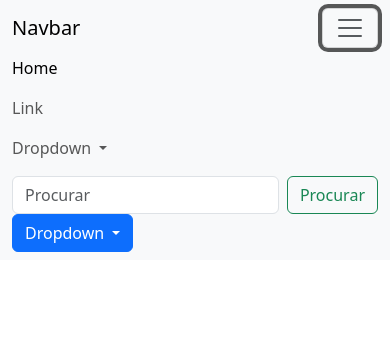
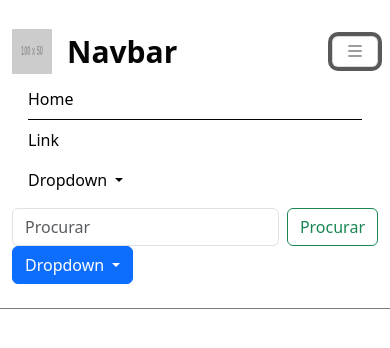
Before and after one commit to lgoebel/estudoBootstrap, a plain HTML site: page pagina02.html in a window 390 px wide. Both pictures are taken after a click on the button "Toggle navigation". Drawn offline with nearby package versions, Linux system fonts and the light colour scheme; placeholder pictures from the web are drawn by us.

Commit message:
Modificações

```diff
--- a/pagina02.html
+++ b/pagina02.html
@@ -1,41 +1,57 @@
 <!DOCTYPE html>
 <html lang="en">
 <head>
-  <meta charset="UTF-8">
-  <meta name="viewport" content="width=device-width, initial-scale=1.0">
-  <title>Pagina Principal</title>
-  <!--CDN BOOTSTRAP-->
-  <link href="https://cdn.jsdelivr.net/npm/bootstrap@5.3.0-alpha3/dist/css/bootstrap.min.css" rel="stylesheet">
+    <meta charset="UTF-8">
+    <meta name="viewport" content="width=device-width, initial-scale=1.0">
+    <title>Segunda Pagina</title>
+    <!--CDN BOOTSTRAP-->
+    <link href="https://cdn.jsdelivr.net/npm/bootstrap@5.3.0-alpha3/dist/css/bootstrap.min.css" rel="stylesheet">
+    <!--CDN ICONS BOOTSTRAP-->
+    <link rel="stylesheet" href="https://cdn.jsdelivr.net/npm/bootstrap-icons@1.11.3/font/bootstrap-icons.min.css">
+    <!--FONTE-->
+    <!--CSS PROJETO-->
+    <link rel="stylesheet" href="style.css">
 </head>
 <body>
+    <!--JS BOOSTRAP-->
     <script src="https://cdn.jsdelivr.net/npm/bootstrap@5.3.0-alpha3/dist/js/bootstrap.bundle.min.js"></script>
 
     <header>
-        <nav class="navbar navbar-expand-lg bg-body-tertiary">
-            <div class="container-fluid">
-                <a class="navbar-brand" href="#">Navbar</a>
+        <!--NAVBAR-->
+        <nav class="navbar navbar-expand-lg fixed-top bg-primary-color" id="navbar">
+            <div class="container py-3">
+                <a class="navbar-brand primary-color" href="#">
+                    <img src="http://via.placeholder.com/100x50">
+                    <span>Navbar</span>
+                </a>
                 <!-- Botão Toggler -->
-                <button class="navbar-toggler" typer="button" data-bs-toggle="collapse"
-                 data-bs-target="#navbarSupportedContent">
-                    <span class="navbar-toggler-icon"></span>
+                <button class="navbar-toggler"
+                    typer="button"
+                    data-bs-toggle="collapse"
+                    data-bs-target="#navbar-items"
+                    aria-controls="navbar-items"
+                    aria-expanded="false"
+                    aria-label="Toggle navigation"
+                >
+                    <i class="bi bi-list"></i>
                 </button>
-                <!-- Conteúdo se ocorrer o toggler-->
-                <div class="collapse navbar-collapse" id="navbarSupportedContent">
+                <!-- Conteúdo do toggler-->
+                <div class="collapse navbar-collapse" id="navbar-items">
                     <ul class="navbar-nav me-auto mb-2 mb-lg-0">
-                        <li class="nav-item">
-                            <a class="nav-link active" href="#">Home</a>
+                        <li class="nav-item ">
+                            <a class="nav-link active primary-color" href="#" aria-current="page">Home</a>
                         </li>
-                        <li class="nav-item">
-                            <a class="nav-link" href="#">Link</a>
+                        <li class="nav-item ">
+                            <a class="nav-link primary-color" href="#">Link</a>
                         </li>
                         <li class="nav-item dropdown">
-                            <a class="nav-link dropdown-toggle" href="#" role="button" data-bs-toggle="dropdown">Dropdown
+                            <a class="nav-link dropdown-toggle primary-color" href="#" role="button" data-bs-toggle="dropdown">Dropdown
                             </a>
                             <ul class="dropdown-menu">
-                                <li><a class="dropdown-item" href="#">Ação</a></li>
-                                <li><a class="dropdown-item" href="#">Outra ação</a></li>
-                                <li><hr class="dropdown-divider"></li>
-                                <li><a class="dropdown-item" href="#">Outra ação de algo</a></li>
+                                <li><a class="dropdown-item primary-color" href="#">Ação</a></li>
+                                <li><a class="dropdown-item primary-color" href="#">Outra ação</a></li>
+                                <li><hr class="dropdown-divider "></li>
+                                <li><a class="dropdown-item primary-color" href="#">Outra ação de algo</a></li>
                             </ul>
                         </li>
                     </ul>
@@ -68,8 +84,8 @@
                             </div>
                             <button type="submit" class="btn btn-primary">Logar</button>
                             <div class="dropdown-divider"></div>
-                            <a class="dropdown-item" href="#!">Novo aqui? Cadastre-se</a>
-                            <a class="dropdown-item" href="#!">Esqueceu a senha?</a>
+                            <a class="dropdown-item primary-color" href="#!">Novo aqui? Cadastre-se</a>
+                            <a class="dropdown-item primary-color" href="#!">Esqueceu a senha?</a>
                         </form>
                     </div>
                 </div>
--- a/style.css
+++ b/style.css
@@ -0,0 +1,56 @@
+.bg-primary-color{
+    background-color: #fff;
+}
+
+.bg-secondary-color{
+    background-color: #ece8ea;
+}
+
+.bg-dark-color{
+    background-color: #050505;
+}
+
+.primary-color{
+    color: #050505;
+}
+
+.secondary-color{
+    color: #7a7a7a;
+}
+
+/* NAVBAR */
+#navbar{
+    border-bottom: 1px solid #7a7a7a;
+}
+
+#navbar a:hover{
+    color: #7a7a7a;
+}
+
+#navbar a.active{
+    border-bottom: 1px solid #050505;
+}
+
+.navbar-brand{
+    display: flex;
+}
+
+.navbar-brand img{
+    width: 40px;
+}
+
+.navbar-brand span{
+    font-weight: 700;
+    font-size: 1.5em;
+    margin-left: 0.5em;
+}
+
+#navbar-items .navbar-nav{
+    display: flex;
+    justify-content: center;
+    width: 100%;
+}
+
+#navbar-items .nav-item{
+    margin: 0 1em;
+}
```
Also changed, not shown: index.html (+3 -0 lines).
